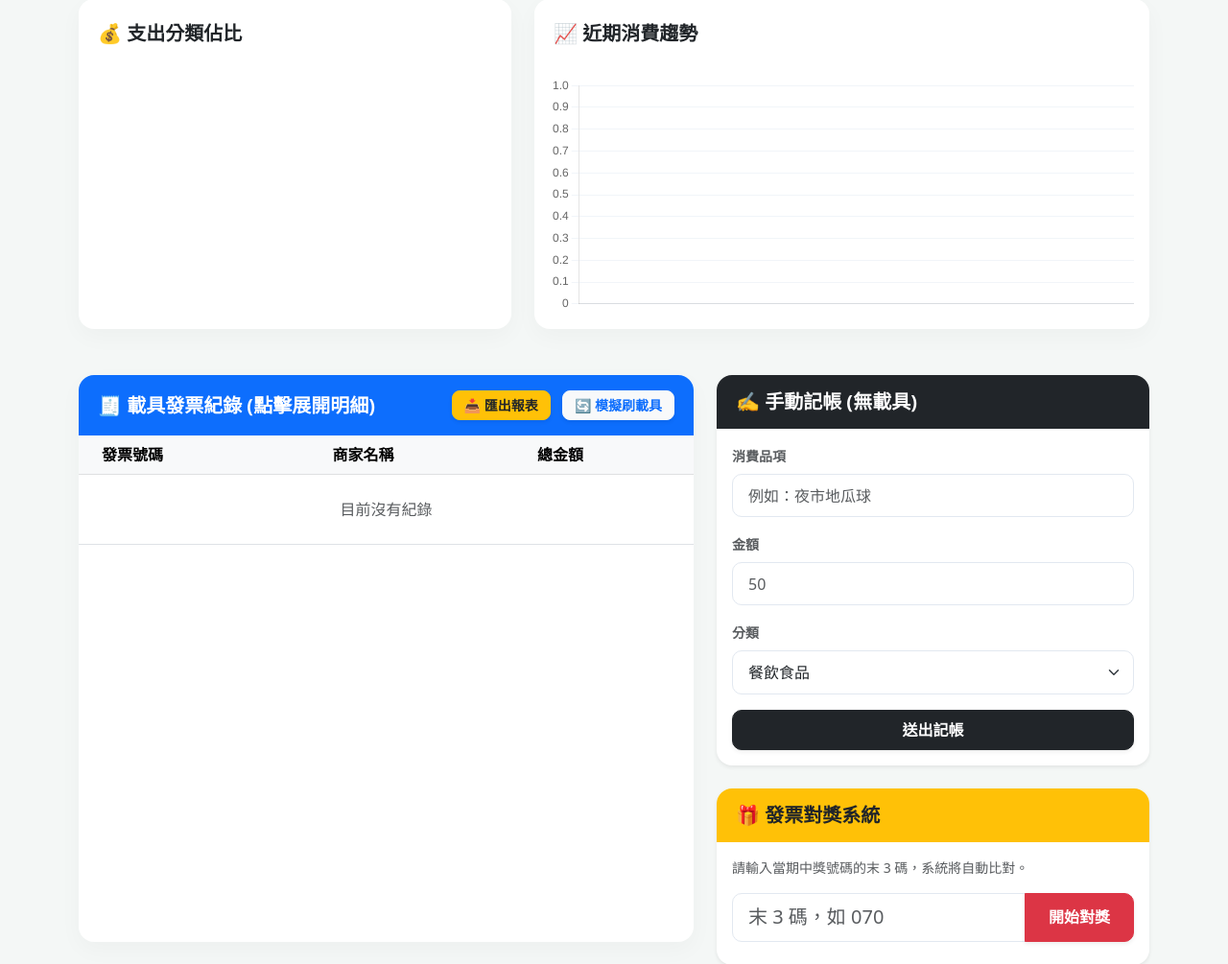
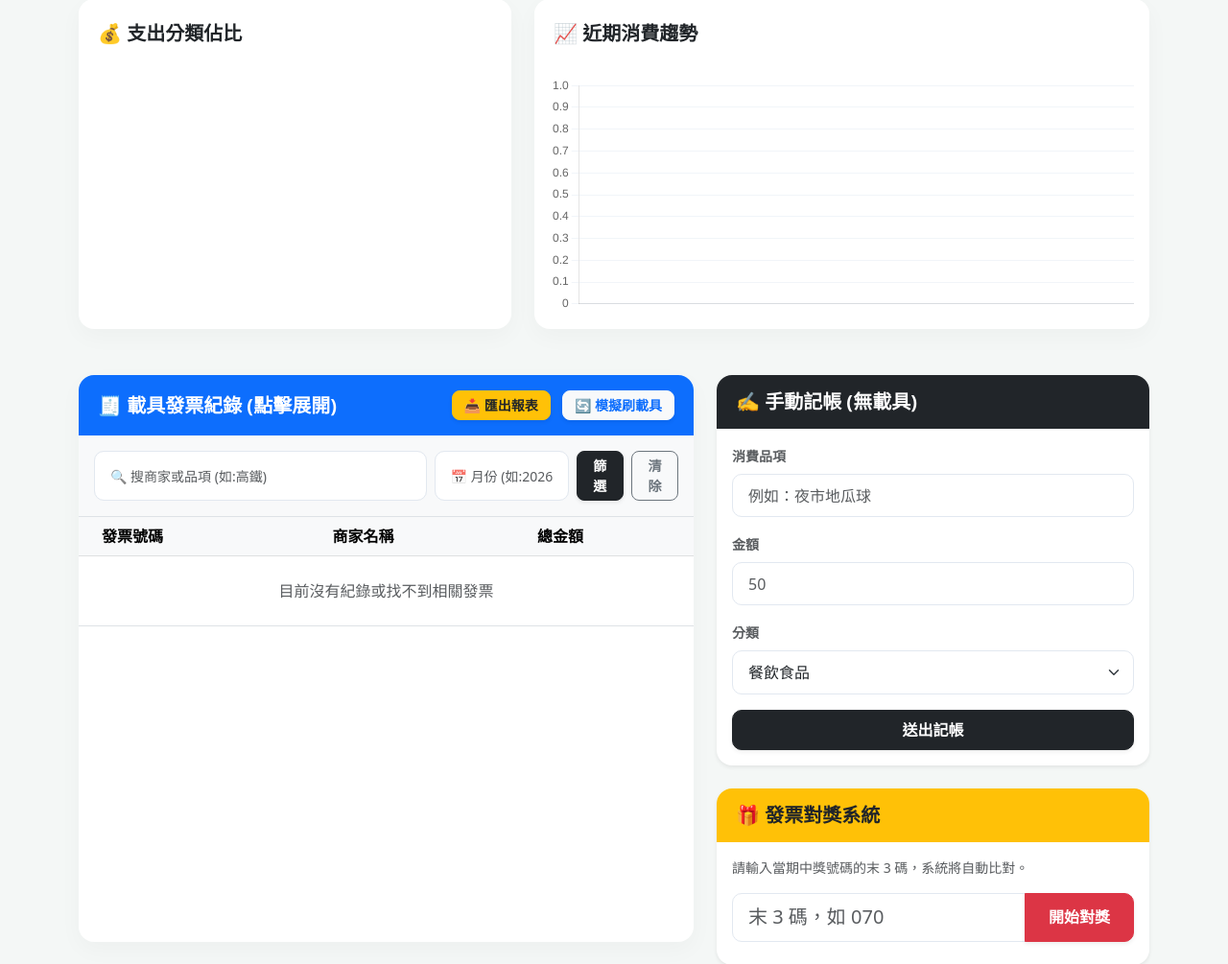
Before and after one commit to hddy05/money-receipt-tracker, a Flask app: page / in a window 1280 px wide. Shown: the part 191-1196 px from the top of the page at 96% size. Run offline with Flask 3, Linux system fonts and the light colour scheme; the visitor is signed in with stand-in values (Sample User, id 1); data that the repository does not hold is empty.

Commit message:
feat: 完成進階搜尋篩選功能與防跑版介面優化

```diff
--- a/app.py
+++ b/app.py
@@ -93,12 +93,27 @@ def logout():
     return redirect(url_for('login'))
 
 # ==========================================
-# 首頁與圖表 API (包含本月預算計算)
+# 🌟 首頁與進階搜尋邏輯
 # ==========================================
 @app.route('/')
 @login_required
 def index():
-    all_invoices = Invoice.query.filter_by(user_id=current_user.id).order_by(Invoice.id.desc()).all()
+    search_kw = request.args.get('search', '')
+    search_month = request.args.get('month', '')
+
+    query = Invoice.query.filter_by(user_id=current_user.id)
+
+    if search_kw:
+        # 同時搜尋「商家名稱」或發票明細裡面的「消費品項」
+        query = query.outerjoin(InvoiceDetail).filter(
+            (Invoice.seller_name.like(f"%{search_kw}%")) |
+            (InvoiceDetail.item_name.like(f"%{search_kw}%"))
+        ).distinct()
+
+    if search_month:
+        query = query.filter(Invoice.date.startswith(search_month))
+
+    all_invoices = query.order_by(Invoice.id.desc()).all()
 
     category_totals = db.session.query(
         InvoiceDetail.category,
@@ -107,19 +122,21 @@ def index():
 
     chart_data = {row.category: row.total for row in category_totals}
 
-    # 計算本月預算與花費
     current_month = datetime.now().strftime("%Y%m")
-    month_invoices = [inv for inv in all_invoices if inv.date.startswith(current_month)]
+    all_for_budget = Invoice.query.filter_by(user_id=current_user.id).all()
+    month_invoices = [inv for inv in all_for_budget if inv.date.startswith(current_month)]
     current_month_total = sum(inv.total_amount for inv in month_invoices)
 
-    monthly_budget = 20000  # 🌟 這裡可以隨時更改你的每月預算
+    monthly_budget = 20000
 
     return render_template('index.html',
                            invoices=all_invoices,
                            chart_data=chart_data,
                            current_user=current_user,
                            current_month_total=current_month_total,
-                           monthly_budget=monthly_budget)
+                           monthly_budget=monthly_budget,
+                           search_kw=search_kw,
+                           search_month=search_month)
 
 @app.route('/api/trend_data')
 @login_required
@@ -132,9 +149,6 @@ def trend_data():
 
     return jsonify({"dates": list(trends.keys()), "amounts": list(trends.values())})
 
-# ==========================================
-# 🌟 一鍵匯出 CSV 報表 API
-# ==========================================
 @app.route('/api/export_csv')
 @login_required
 def export_csv():
@@ -157,7 +171,7 @@ def export_csv():
     )
 
 # ==========================================
-# 核心 API (載具、記帳、對獎)
+# 🌟 核心 API (強化載具資料產生器)
 # ==========================================
 @app.route('/api/sync_mock', methods=['GET'])
 @login_required
@@ -179,9 +193,13 @@ def sync_mock_data():
 
     mock_date = f"202606{random.randint(1,9):02d}"
 
+    # 🌟 讓假資料更加真實，隨機挑選商家
+    store_names = ["原價屋 八德店", "全家便利商店", "旺來鄉烘焙材料行", "台灣高鐵", "蝦皮購物", "統一超商"]
+    random_seller = random.choice(store_names)
+
     new_invoice = Invoice(
         user_id=current_user.id, inv_num=random_inv_num, date=mock_date,
-        seller_name="系統模擬商家", total_amount=total_amount
+        seller_name=random_seller, total_amount=total_amount
     )
     db.session.add(new_invoice)
     db.session.commit()
--- a/templates/index.html
+++ b/templates/index.html
@@ -8,32 +8,15 @@
     <script src="https://cdn.jsdelivr.net/npm/bootstrap@5.3.0/dist/js/bootstrap.bundle.min.js"></script>
     <script src="https://cdn.jsdelivr.net/npm/chart.js"></script>
     <style>
-        body {
-            background-color: #f4f7f6;
-            font-family: system-ui, -apple-system, "Segoe UI", Roboto, sans-serif;
-        }
-        .card {
-            border: none;
-            border-radius: 16px;
-            box-shadow: 0 8px 24px rgba(0, 0, 0, 0.03);
-            transition: transform 0.2s, box-shadow 0.2s;
-        }
+        body { background-color: #f4f7f6; font-family: system-ui, -apple-system, "Segoe UI", Roboto, sans-serif; }
+        .card { border: none; border-radius: 16px; box-shadow: 0 8px 24px rgba(0, 0, 0, 0.03); transition: transform 0.2s, box-shadow 0.2s; }
         .card:hover { box-shadow: 0 12px 30px rgba(0, 0, 0, 0.05); }
-        .card-header {
-            border-bottom: none;
-            border-top-left-radius: 16px !important;
-            border-top-right-radius: 16px !important;
-            padding: 1rem 1.25rem;
-        }
+        .card-header { border-bottom: none; border-top-left-radius: 16px !important; border-top-right-radius: 16px !important; padding: 1rem 1.25rem; }
         .btn { border-radius: 10px; padding: 0.5rem 1.25rem; font-weight: 500; }
         .btn-sm { padding: 0.25rem 0.75rem; border-radius: 8px; }
-        .form-control, .form-select {
-            border-radius: 10px; padding: 0.6rem 1rem; border: 1px solid #e2e8f0;
-        }
+        .form-control, .form-select { border-radius: 10px; padding: 0.6rem 1rem; border: 1px solid #e2e8f0; }
         .form-control:focus, .form-select:focus { box-shadow: 0 0 0 3px rgba(13, 110, 253, 0.15); }
         .table-container { max-height: 380px; overflow-y: auto; }
-
-        /* 🌟 新增：讓表格有「可點擊」的視覺回饋 */
         .clickable-row { cursor: pointer; transition: background-color 0.2s; }
         .clickable-row:hover { background-color: #e9ecef !important; }
         .detail-row { background-color: #f8f9fa; }
@@ -70,9 +53,7 @@
                             {% if current_month_total >= monthly_budget %}bg-danger
                             {% elif current_month_total >= monthly_budget * 0.8 %}bg-warning
                             {% else %}bg-success{% endif %}"
-                            role="progressbar"
-                            style="width: {{ percent }}%"
-                            aria-valuenow="{{ percent }}" aria-valuemin="0" aria-valuemax="100">
+                            role="progressbar" style="width: {{ percent }}%" aria-valuenow="{{ percent }}" aria-valuemin="0" aria-valuemax="100">
                             {{ percent }}%
                         </div>
                     </div>
@@ -82,7 +63,7 @@
     </div>
 
     <div class="row mb-4">
-        <div class="col-lg-5 mb-4">
+        <div class="col-md-5 mb-4">
             <div class="card h-100">
                 <div class="card-header bg-white border-0 pt-4"><h5 class="fw-bold text-dark mb-0">💰 支出分類佔比</h5></div>
                 <div class="card-body d-flex justify-content-center align-items-center" style="min-height: 280px;">
@@ -90,7 +71,7 @@
                 </div>
             </div>
         </div>
-        <div class="col-lg-7 mb-4">
+        <div class="col-md-7 mb-4">
             <div class="card h-100">
                 <div class="card-header bg-white border-0 pt-4"><h5 class="fw-bold text-dark mb-0">📈 近期消費趨勢</h5></div>
                 <div class="card-body d-flex justify-content-center align-items-center" style="min-height: 280px; position: relative; width: 100%;">
@@ -101,16 +82,27 @@
     </div>
 
     <div class="row">
-        <div class="col-lg-7 mb-4">
+        <div class="col-md-7 mb-4">
             <div class="card h-100">
                 <div class="card-header bg-primary text-white d-flex justify-content-between align-items-center">
-                    <h5 class="mb-0 fw-bold">🧾 載具發票紀錄 (點擊展開明細)</h5>
+                    <h5 class="mb-0 fw-bold">🧾 載具發票紀錄 (點擊展開)</h5>
                     <div>
                         <a href="/api/export_csv" class="btn btn-warning btn-sm fw-bold shadow-sm me-2 text-dark">📥 匯出報表</a>
                         <button onclick="syncData()" class="btn btn-light btn-sm fw-bold text-primary shadow-sm">🔄 模擬刷載具</button>
                     </div>
                 </div>
-                <div class="card-body table-container p-0">
+                <div class="card-body p-0">
+
+                    <div class="bg-light p-3 border-bottom">
+                        <form method="GET" action="/" class="d-flex gap-2 w-100 mb-0">
+                            <input type="text" name="search" class="form-control form-control-sm" placeholder="🔍 搜商家或品項 (如:高鐵)" value="{{ search_kw }}">
+                            <input type="text" name="month" class="form-control form-control-sm" placeholder="📅 月份 (如:202606)" value="{{ search_month }}" style="max-width: 140px;">
+                            <button type="submit" class="btn btn-dark btn-sm fw-bold px-3 shadow-sm">篩選</button>
+                            <a href="/" class="btn btn-outline-secondary btn-sm fw-bold px-3">清除</a>
+                        </form>
+                    </div>
+
+                    <div class="table-container p-0">
                         <div class="table-responsive">
                             <table class="table table-hover align-middle mb-0">
                                 <thead class="table-light text-secondary sticky-top">
@@ -122,8 +114,7 @@
                                 </thead>
                                 <tbody>
                                     {% for invoice in invoices %}
-                                <tr class="clickable-row {% if invoice.is_winner %}table-warning fw-bold{% endif %}"
-                                    data-bs-toggle="collapse" data-bs-target="#detail-{{ invoice.id }}">
+                                    <tr class="clickable-row {% if invoice.is_winner %}table-warning fw-bold{% endif %}" data-bs-toggle="collapse" data-bs-target="#detail-{{ invoice.id }}">
                                         <td class="ps-4">
                                             <code class="text-dark fw-semibold">{{ invoice.inv_num }}</code>
                                             {% if invoice.is_winner %} <span class="badge bg-danger ms-1">中獎! 🎉</span> {% endif %}
@@ -131,7 +122,6 @@
                                         <td class="text-secondary small">{{ invoice.seller_name }}</td>
                                         <td class="text-danger fw-bold">${{ invoice.total_amount }}</td>
                                     </tr>
-
                                     <tr class="detail-row collapse" id="detail-{{ invoice.id }}">
                                         <td colspan="3" class="p-0 border-0">
                                             <div class="px-4 py-3 shadow-inner">
@@ -150,7 +140,7 @@
                                         </td>
                                     </tr>
                                     {% else %}
-                                <tr><td colspan="3" class="text-center text-muted py-4">目前沒有紀錄</td></tr>
+                                    <tr><td colspan="3" class="text-center text-muted py-4">目前沒有紀錄或找不到相關發票</td></tr>
                                     {% endfor %}
                                 </tbody>
                             </table>
@@ -158,8 +148,9 @@
                     </div>
                 </div>
             </div>
+        </div>
 
-        <div class="col-lg-5">
+        <div class="col-md-5">
             <div class="card mb-4 shadow-sm">
                 <div class="card-header bg-dark text-white"><h5 class="mb-0 fw-bold">✍️ 手動記帳 (無載具)</h5></div>
                 <div class="card-body">
@@ -205,14 +196,7 @@
         const ctx = document.getElementById('expenseChart').getContext('2d');
         new Chart(ctx, {
             type: 'doughnut',
-            data: {
-                labels: Object.keys(rawChartData),
-                datasets: [{
-                    data: Object.values(rawChartData),
-                    backgroundColor: ['#4e73df', '#1cc88a', '#f6c23e', '#e74a3b', '#858796'],
-                    borderWidth: 0
-                }]
-            },
+            data: { labels: Object.keys(rawChartData), datasets: [{ data: Object.values(rawChartData), backgroundColor: ['#4e73df', '#1cc88a', '#f6c23e', '#e74a3b', '#858796'], borderWidth: 0 }] },
             options: { responsive: true, maintainAspectRatio: false, plugins: { legend: { position: 'bottom', labels: { boxWidth: 12, font: { size: 11 } } } }, cutout: '75%' }
         });
     }
@@ -221,24 +205,14 @@
         const ctxTrend = document.getElementById('trendChart').getContext('2d');
         new Chart(ctxTrend, {
             type: 'line',
-            data: {
-                labels: trendData.dates,
-                datasets: [{
-                    label: '每日支出 ($)', data: trendData.amounts,
-                    borderColor: '#4e73df', backgroundColor: 'rgba(78, 115, 223, 0.05)',
-                    borderWidth: 3, tension: 0.3, fill: true,
-                    pointBackgroundColor: '#4e73df', pointHoverRadius: 6
-                }]
-            },
+            data: { labels: trendData.dates, datasets: [{ label: '每日支出 ($)', data: trendData.amounts, borderColor: '#4e73df', backgroundColor: 'rgba(78, 115, 223, 0.05)', borderWidth: 3, tension: 0.3, fill: true, pointBackgroundColor: '#4e73df', pointHoverRadius: 6 }] },
             options: { responsive: true, maintainAspectRatio: false, scales: { y: { beginAtZero: true, grid: { color: '#f1f5f9' } }, x: { grid: { display: false } } }, plugins: { legend: { display: false } } }
         });
     });
 
     function syncData() { fetch('/api/sync_mock').then(() => location.reload()); }
     function submitManual() {
-        const name = document.getElementById('manualName').value;
-        const amount = document.getElementById('manualAmount').value;
-        const category = document.getElementById('manualCategory').value;
+        const name = document.getElementById('manualName').value; const amount = document.getElementById('manualAmount').value; const category = document.getElementById('manualCategory').value;
         if(!name || !amount) { alert('請完整填寫品項與金額！'); return; }
         fetch('/api/add_manual', { method: 'POST', headers: {'Content-Type': 'application/json'}, body: JSON.stringify({ item_name: name, amount: amount, category: category }) })
         .then(res => res.json()).then(data => { alert(data.message); location.reload(); });
```
Lines whose indentation alone changed are shown as unchanged.
